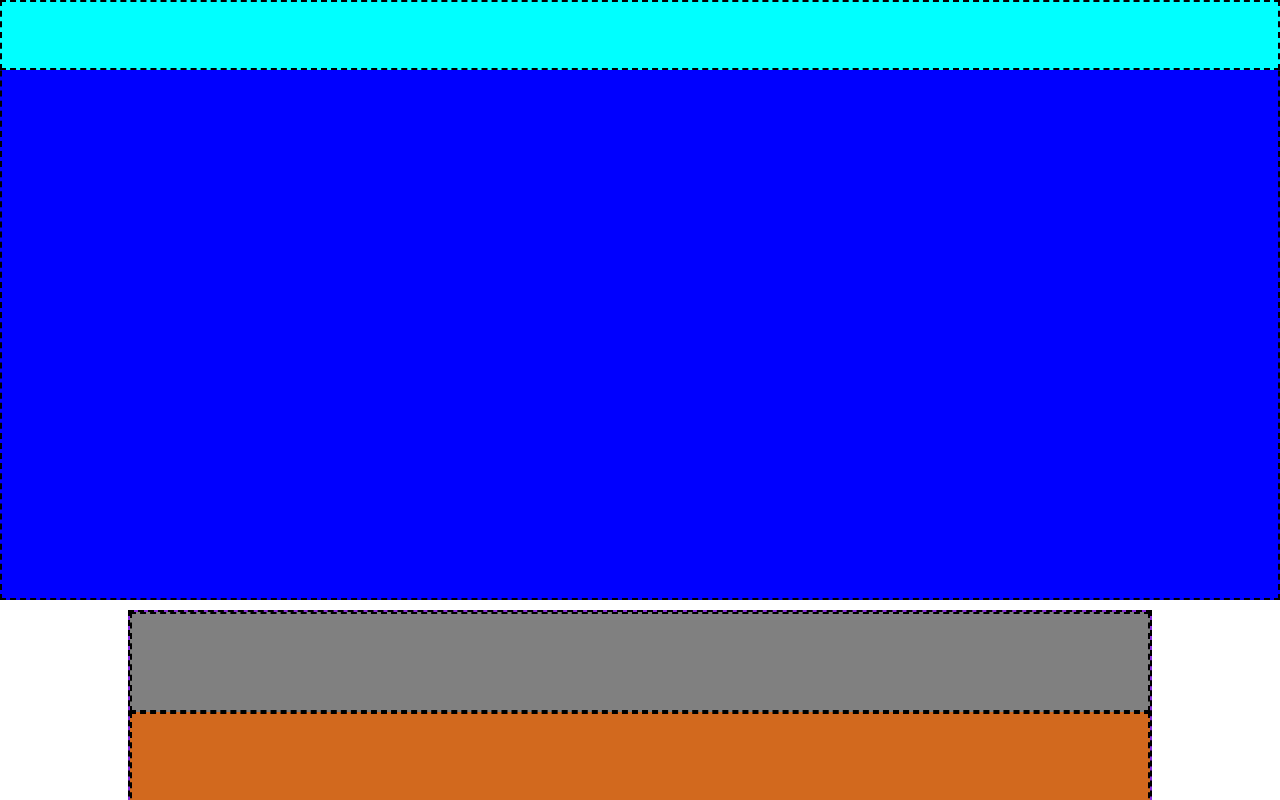
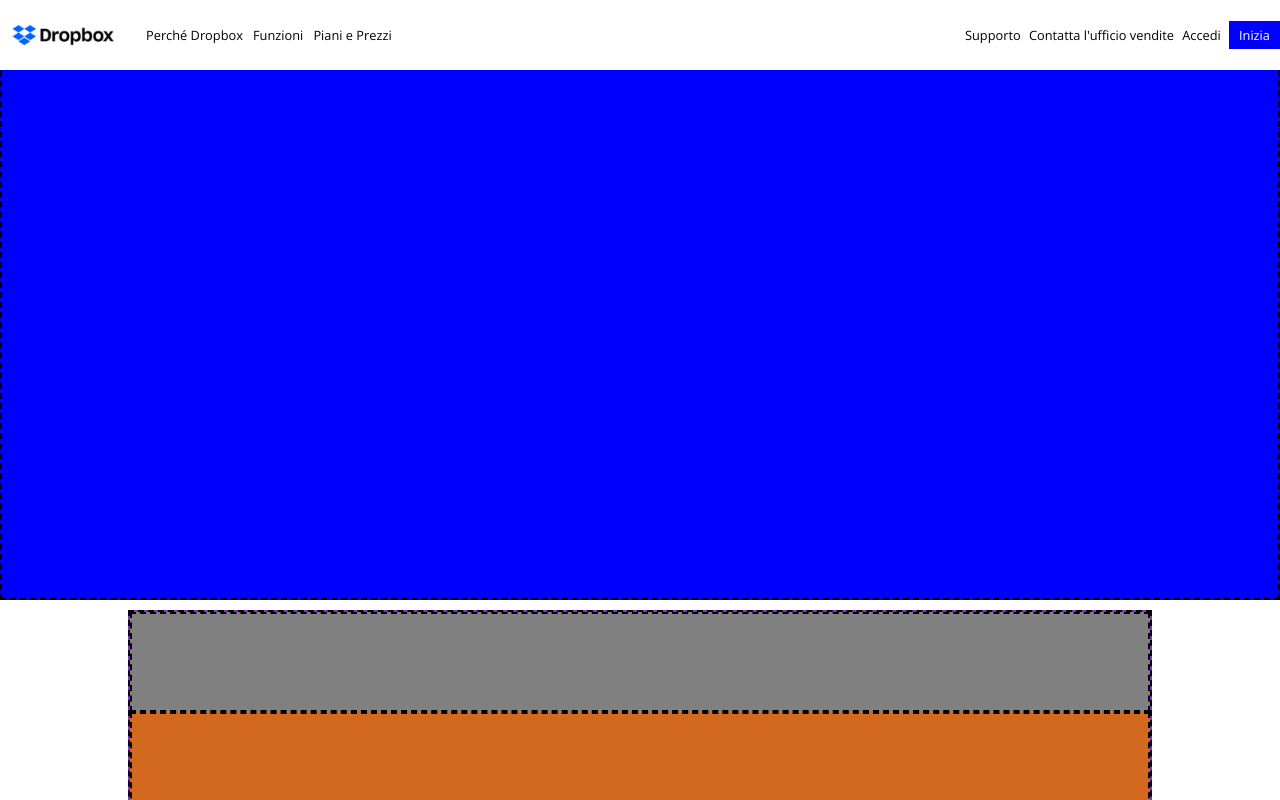
Before and after one commit to mirkosorrentino/htmlcss-dropbox, a plain HTML site: page index.html in a window 1280 px wide. Shown: the top 800 px of the page. Drawn offline with nearby package versions, Linux system fonts and the light colour scheme.

```diff
--- a/css/style.css
+++ b/css/style.css
@@ -1,14 +1,22 @@
 /* RESET */
 * {
-    margin: 0 auto;
+    margin: 0;
     padding: 0;
     box-sizing: border-box;
 }
 
 a {
     color: inherit;
+    text-decoration: none;
 }
 
+li {
+    list-style-type: none;
+}
+
+img {
+    max-width: 100%;
+}
 
 /* COMMON */
 
@@ -35,11 +43,16 @@ section {
 }
 
 .wrapper {
-    width: 90%;
+    width: 85%;
     margin: 0 auto;
     position: relative;
 }
 
+.list {
+    display: flex;
+    justify-content: space-between;
+    align-items: center;
+}
 
 /* HEADER */
 header {
@@ -48,12 +61,63 @@ header {
     position: fixed;
     top: 0;
     left: 0;
+    display: flex;
+    background-color: white;
 
-    /* debug */
+    /* debug
     background-color: aqua;
-    border: 2px dashed black;
+    border: 2px dashed black; */
 }
 
+.logo {
+    width: 10%;
+    position: relative;
+}
+
+.dropbox-logo {
+    width: 80%;
+    position: absolute;
+    top: 50%;
+    left: 50%;
+    transform: translate(-50%, -50%);
+}
+
+.explain {
+    width: calc(20% + 45%);
+    font-size: 0.8rem;
+    align-items: center;
+    margin-left: 20px;
+}
+
+.explain-list {
+    display: flex;
+    width: 30%;
+}
+
+ul.explain-list li {
+    line-height: 70px;
+}
+
+.contacts-login {
+    font-size: 0.8rem;
+    width: 25%;
+    display: flex;
+}
+
+
+.contacts-login-list {
+    width: 100%;
+}
+
+ul.contacts-login-list li {
+    align-items: center;
+}
+
+.begin {
+    color: white;
+    background-color: blue;
+    padding: 5px 10px;
+}
 
 /* MAIN */
 
--- a/index.html
+++ b/index.html
@@ -15,10 +15,33 @@
 </head>
 <body>
     <!-- HEADER -->
-    <header></header>
+    <header>
+        <!-- logo -->
+        <div class="logo">
+            <a href=""><img src="img/logo-small.png" alt="Dropbox logo" class="dropbox-logo"></a>
+        </div>
+        <!-- 1st nav -->
+        <nav class="explain">
+            <ul class="explain-list list">
+                <li><a href="">Perché Dropbox</a></li>
+                <li><a href="">Funzioni</a></li>
+                <li><a href="">Piani e Prezzi</a></li>
+            </ul>
+        </nav>
+        <!-- 2nd nav -->
+        <nav class="contacts-login">
+            <ul class="contacts-login-list list">
+                <li><a href="">Supporto</a></li>
+                <li><a href="">Contatta l'ufficio vendite</a></li>
+                <li><a href="">Accedi</a></li>
+                <li class="begin"><a href="">Inizia</a></li>
+            </ul>
+        </nav>
+    </header>
     <!-- end header -->
 
     <!-- MAIN -->
+    <main>
         <!-- jumbotron -->
         <section class="jumbotron">
             <div class="wrapper"></div>
@@ -97,6 +120,7 @@
                 <div class="qa"></div>
             </section>
         </div>
+    </main>
     <!-- end main -->
 
     <!-- footer -->
```
Lines whose indentation alone changed are shown as unchanged.
